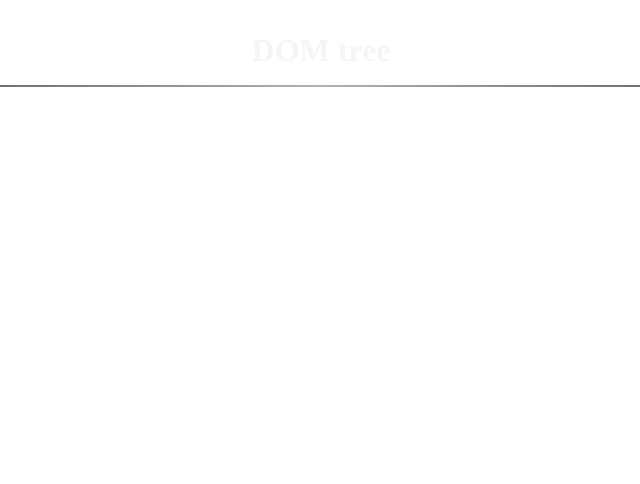
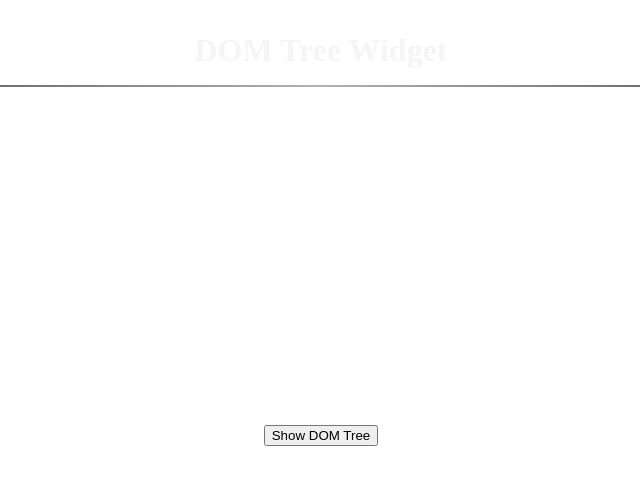
Before and after one commit to DelFlumen/DOM-widget, a React (Create React App) app in the folder dom-widget/: page / in a window 1280 px wide. Shown: the top 484 px of the page, without its empty margins (319-959 px from the left). Built offline with nearby package versions, Linux system fonts and the light colour scheme.

Commit message:
feat: add show tree btn

```diff
--- a/dom-widget/src/App.css
+++ b/dom-widget/src/App.css
@@ -11,6 +11,10 @@
   color: whitesmoke;
   /* gap: 1rem; */
   height: 100vh;
+}
+
+button {
+  cursor: pointer;
 }
 
 #divider {
--- a/dom-widget/src/App.tsx
+++ b/dom-widget/src/App.tsx
@@ -5,14 +5,15 @@ type Node = { tag: string; className?: string; children: Node[] | null; } | null
 
 function App() {
   const [tree, setTree] = useState<Node>(null);
+  const [isTreeDisplayed, setIsTreeDisplayed] = useState(false);
 
 console.log({tree})
 
   useEffect(() => {
+    if (isTreeDisplayed) {
     window.parent.postMessage({type: 'getDOM'}, '*');
-
-
-  }, [])
+    }
+  }, [isTreeDisplayed])
 
   const generateDOMTree = (node: HTMLElement | Element | null) => {
     if (!node) return null;
@@ -73,9 +74,13 @@ console.log(tree);
 
   return (
     <div className="App">
-      <h1>DOM tree</h1>
+      <h1>DOM Tree Widget</h1>
       <div id="divider"></div>
-      {tree && renderParentDOM(tree)}
+      {tree && isTreeDisplayed
+      ? renderParentDOM(tree)
+      : <div style={{display: 'flex', height: '100%', justifyContent: 'center', alignItems: 'center'}}>
+        <button onClick={() => setIsTreeDisplayed(true)}>Show DOM Tree</button>
+        </div>}
     </div>
   );
 }
```
